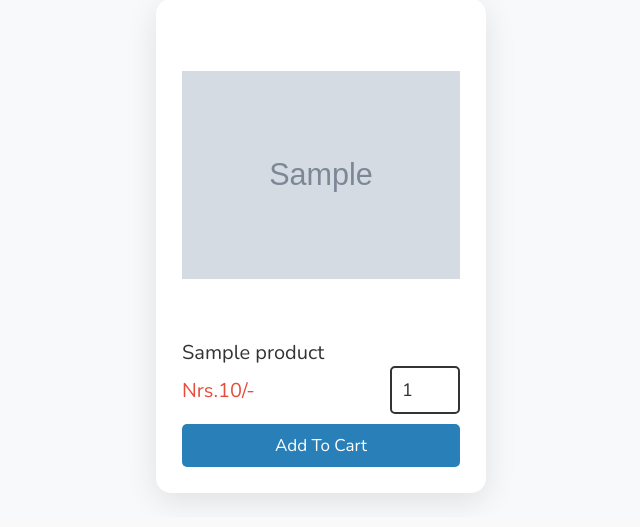
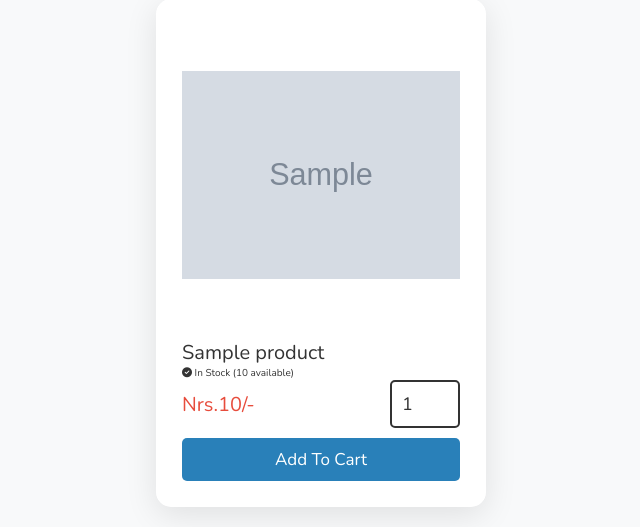
Before and after one commit to suzzzel5/Ecommerce-webiste-for-Bag-store, a PHP site: page /shop.php in a window 1280 px wide. Shown: the part 283-810 px from the top of the page, without its empty margins (319-959 px from the left). Before the commit the page ends 786 px from the top, so only its background shows below. Run offline with PHP 8.4, Linux system fonts and the light colour scheme; tables that the repository leaves empty or names only in its code hold one stand-in row (values such as "Sample post"); grey boxes marked "Sample" are stand-in pictures; some libraries are stand-ins or nearby versions.

Commit message:
Update shop.php

```diff
--- a/shop.php
+++ b/shop.php
@@ -79,7 +79,12 @@ $sort = isset($_GET['sort']) ? $_GET['sort'] : 'latest';
 
    <?php
      // Build the SQL query based on sorting
-     $sql = "SELECT * FROM `products`";
+     $sql = "SELECT *,
+             CASE
+                WHEN stock_quantity IS NULL OR stock_quantity > 0 THEN 1
+                ELSE 0
+             END as in_stock
+             FROM `products`";
 
      switch($sort) {
          case 'high_to_low':
@@ -101,21 +106,68 @@ $sort = isset($_GET['sort']) ? $_GET['sort'] : 'latest';
      $select_products->execute();
      if($select_products->rowCount() > 0){
       while($fetch_product = $select_products->fetch(PDO::FETCH_ASSOC)){
+         $is_in_stock = $fetch_product['in_stock'];
+         $stock_quantity = $fetch_product['stock_quantity'] ?? 0;
    ?>
-   <form action="" method="post" class="box">
+   <form action="" method="post" class="box <?= !$is_in_stock ? 'out-of-stock' : '' ?>">
       <input type="hidden" name="pid" value="<?= $fetch_product['id']; ?>">
       <input type="hidden" name="name" value="<?= $fetch_product['name']; ?>">
       <input type="hidden" name="price" value="<?= $fetch_product['price']; ?>">
       <input type="hidden" name="image" value="<?= $fetch_product['image_01']; ?>">
-      <button class="fas fa-heart" type="submit" name="add_to_wishlist"></button>
+
+      <!-- Stock Status Badge -->
+      <?php if(!$is_in_stock): ?>
+         <div class="stock-badge out-of-stock-badge">
+            <i class="fas fa-times-circle"></i>
+            Out of Stock
+         </div>
+      <?php elseif($stock_quantity <= 5 && $stock_quantity > 0): ?>
+         <div class="stock-badge low-stock-badge">
+            <i class="fas fa-exclamation-triangle"></i>
+            Only <?= $stock_quantity; ?> left!
+         </div>
+      <?php endif; ?>
+
+      <button class="fas fa-heart" type="submit" name="add_to_wishlist" <?= !$is_in_stock ? 'disabled' : '' ?>></button>
       <a href="quick_view.php?pid=<?= $fetch_product['id']; ?>" class="fas fa-eye"></a>
-      <img src="uploaded_img/<?= $fetch_product['image_01']; ?>" alt="">
+      <img src="uploaded_img/<?= $fetch_product['image_01']; ?>" alt="" class="<?= !$is_in_stock ? 'out-of-stock-img' : '' ?>">
       <div class="name"><?= $fetch_product['name']; ?></div>
+
+      <!-- Stock Information -->
+      <div class="stock-info">
+         <?php if($is_in_stock): ?>
+            <span class="in-stock">
+               <i class="fas fa-check-circle"></i>
+               In Stock
+               <?php if($stock_quantity > 0): ?>
+                  (<?= $stock_quantity; ?> available)
+               <?php endif; ?>
+            </span>
+         <?php else: ?>
+            <span class="out-of-stock-text">
+               <i class="fas fa-times-circle"></i>
+               Out of Stock
+            </span>
+         <?php endif; ?>
+      </div>
+
       <div class="flex">
          <div class="price"><span>Nrs.</span><?= $fetch_product['price']; ?><span>/-</span></div>
-         <input type="number" name="qty" class="qty" min="1" max="99" onkeypress="if(this.value.length == 2) return false;" value="1">
+         <input type="number" name="qty" class="qty" min="1" max="<?= min(99, $stock_quantity); ?>" onkeypress="if(this.value.length == 2) return false;" value="1" <?= !$is_in_stock ? 'disabled' : '' ?>>
       </div>
-      <input type="submit" value="add to cart" class="btn" name="add_to_cart">
+
+      <?php if($is_in_stock): ?>
+         <input type="submit" value="add to cart" class="btn" name="add_to_cart">
+      <?php else: ?>
+         <button type="button" class="btn out-of-stock-btn" disabled>
+            <i class="fas fa-ban"></i>
+            Out of Stock
+         </button>
+         <button type="button" class="notify-btn" onclick="notifyWhenAvailable(<?= $fetch_product['id']; ?>, '<?= $fetch_product['name']; ?>')">
+            <i class="fas fa-bell"></i>
+            Notify When Available
+         </button>
+      <?php endif; ?>
    </form>
    <?php
       }
@@ -132,5 +184,45 @@ $sort = isset($_GET['sort']) ? $_GET['sort'] : 'latest';
 
 <script src="js/script.js"></script>
 
+<script>
+// Notify When Available Functionality
+function notifyWhenAvailable(productId, productName) {
+   if(confirm(`Would you like to be notified when "${productName}" is back in stock?`)) {
+      // Here you can implement the notification system
+      // For now, we'll just show a success message
+      alert('You will be notified when this product is back in stock!');
+
+      // You can add AJAX call here to save the notification request
+      // Example:
+      // fetch('notify_back_in_stock.php', {
+      //    method: 'POST',
+      //    headers: {'Content-Type': 'application/json'},
+      //    body: JSON.stringify({product_id: productId, user_id: <?= $user_id; ?>})
+      // });
+   }
+}
+
+// Add visual feedback for stock status
+document.addEventListener('DOMContentLoaded', function() {
+   const outOfStockBoxes = document.querySelectorAll('.box.out-of-stock');
+
+   outOfStockBoxes.forEach(box => {
+      // Add hover effect to show it's unavailable
+      box.addEventListener('mouseenter', function() {
+         this.style.cursor = 'not-allowed';
+      });
+
+      // Disable all form submissions for out of stock items
+      const forms = box.querySelectorAll('form');
+      forms.forEach(form => {
+         form.addEventListener('submit', function(e) {
+            e.preventDefault();
+            alert('This product is currently out of stock!');
+         });
+      });
+   });
+});
+</script>
+
 </body>
 </html>
```
